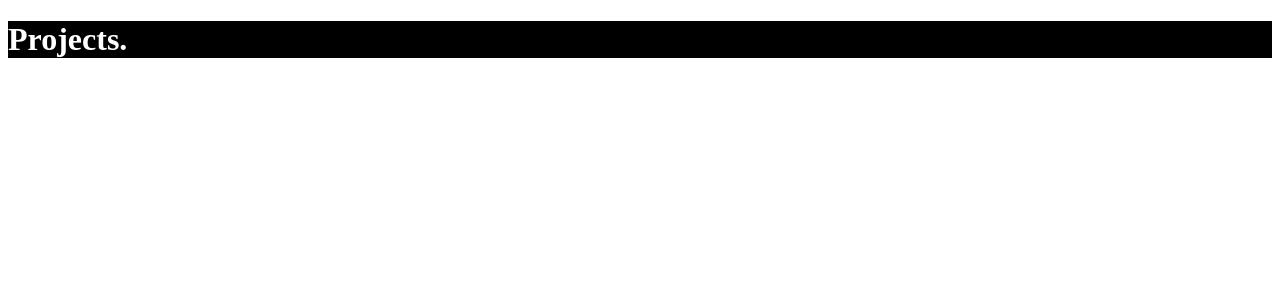
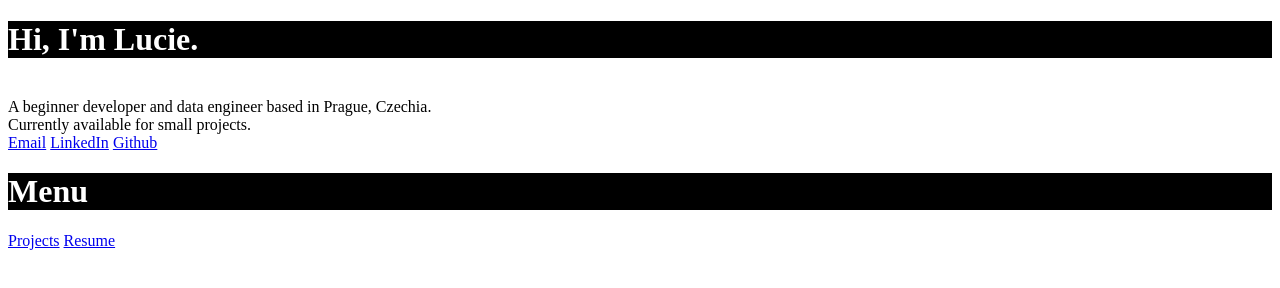
Before and after one commit to lucienadvornik/portfolio, a plain HTML site: page projects.html in a window 1280 px wide. Drawn offline with Linux system fonts and the light colour scheme.

Commit message:
Update projects.html

```diff
--- a/projects.html
+++ b/projects.html
@@ -13,7 +13,21 @@
     <div>
         <header>
              <h1>
-                Projects.</h1> </br>
+                Hi, I'm Lucie.</h1> </br>
+                A beginner developer and data engineer based in Prague, Czechia. </br>
+                Currently available for small projects.
+                <link rel="stylesheet" href="./style.css" />
         </header>
-    </div>
-</body>
+            <nav>
+              <a href="mailto:hi@lucie.codes" title="Opens Mail Client" class="btn-outline">Email</a>
+              <a href="//www.linkedin.com/in/lucieprazakova/" target="_blank">LinkedIn</a>
+              <a href="//github.com/lucieprazakova" target="_blank">Github</a>
+            </nav>
+          </div>
+    <link rel="stylesheet" href="./style.css" />
+    <h1>Menu</h1>
+    <!-- Create 3 Links to The 3 Webpages: inline, internal and external -->
+    <a href="./projects.html">Projects</a>
+    <a href="./resume.html">Resume</a>
+  </body>
+</html>
```
